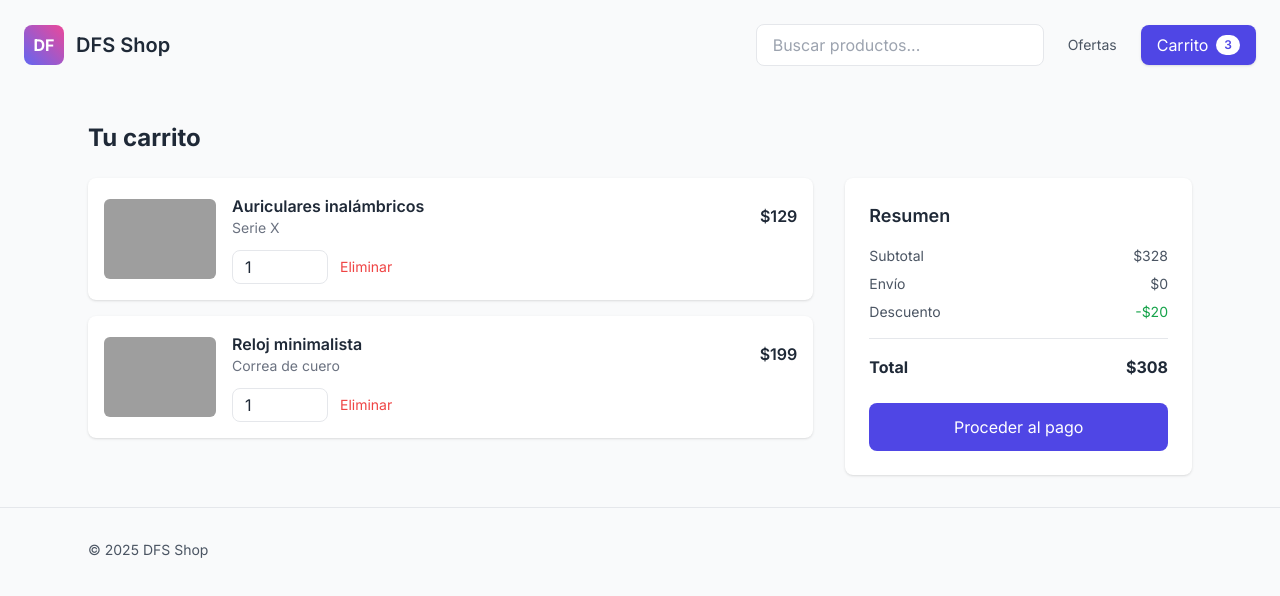
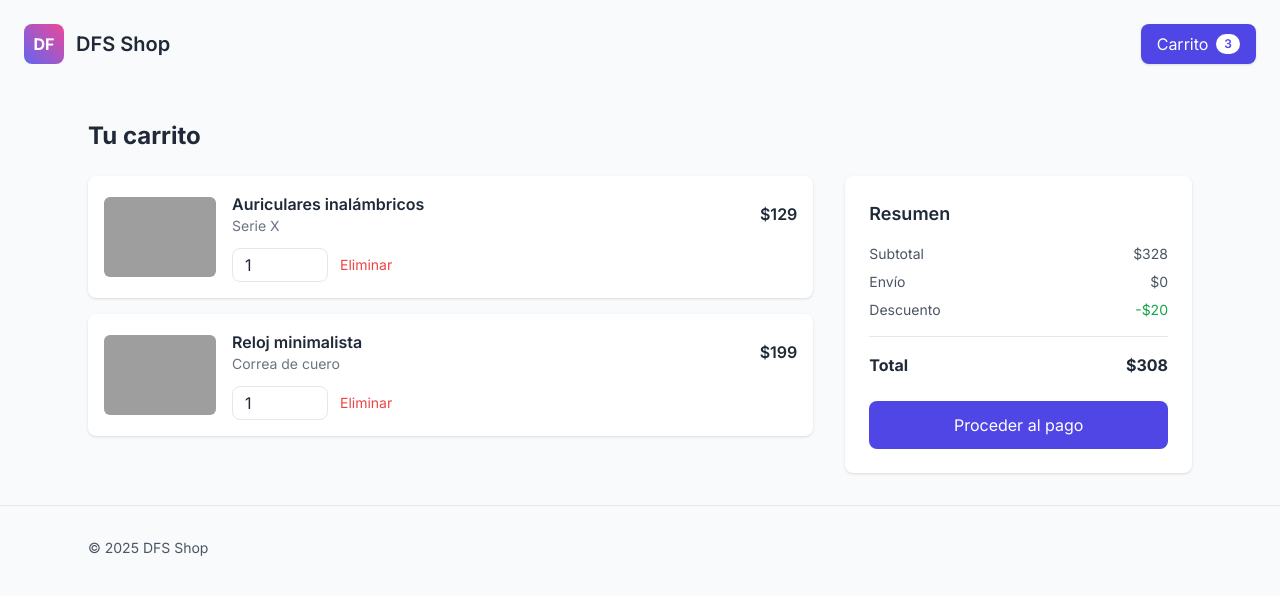
Before and after one commit to sfagnoni/dfs-next-html-ecommerce, a plain HTML site: page cart.html in a window 1280 px wide. Drawn offline with nearby package versions, Linux system fonts and the light colour scheme; grey boxes are pictures that could not be loaded.

Commit message:
feat: removed search from header

```diff
--- a/cart.html
+++ b/cart.html
@@ -15,8 +15,7 @@
         <span class="text-xl font-semibold">DFS Shop</span>
       </a>
       <nav class="flex items-center gap-6">
-        <input class="hidden md:inline-block border rounded-lg px-4 py-2 w-72 focus:outline-none focus:ring-2 focus:ring-indigo-300" placeholder="Buscar productos..." />
-        <a href="product.html" class="text-sm text-gray-600 hover:text-gray-900">Ofertas</a>
+
         <a href="cart.html" class="flex items-center gap-2 bg-indigo-600 text-white px-4 py-2 rounded-lg shadow hover:shadow-lg">Carrito <span class="bg-white text-indigo-600 rounded-full px-2 py-0.5 text-xs font-semibold">3</span></a>
       </nav>
     </header>
```
Also changed, not shown: index.html (+1 -2 lines), product.html (+1 -2 lines).
